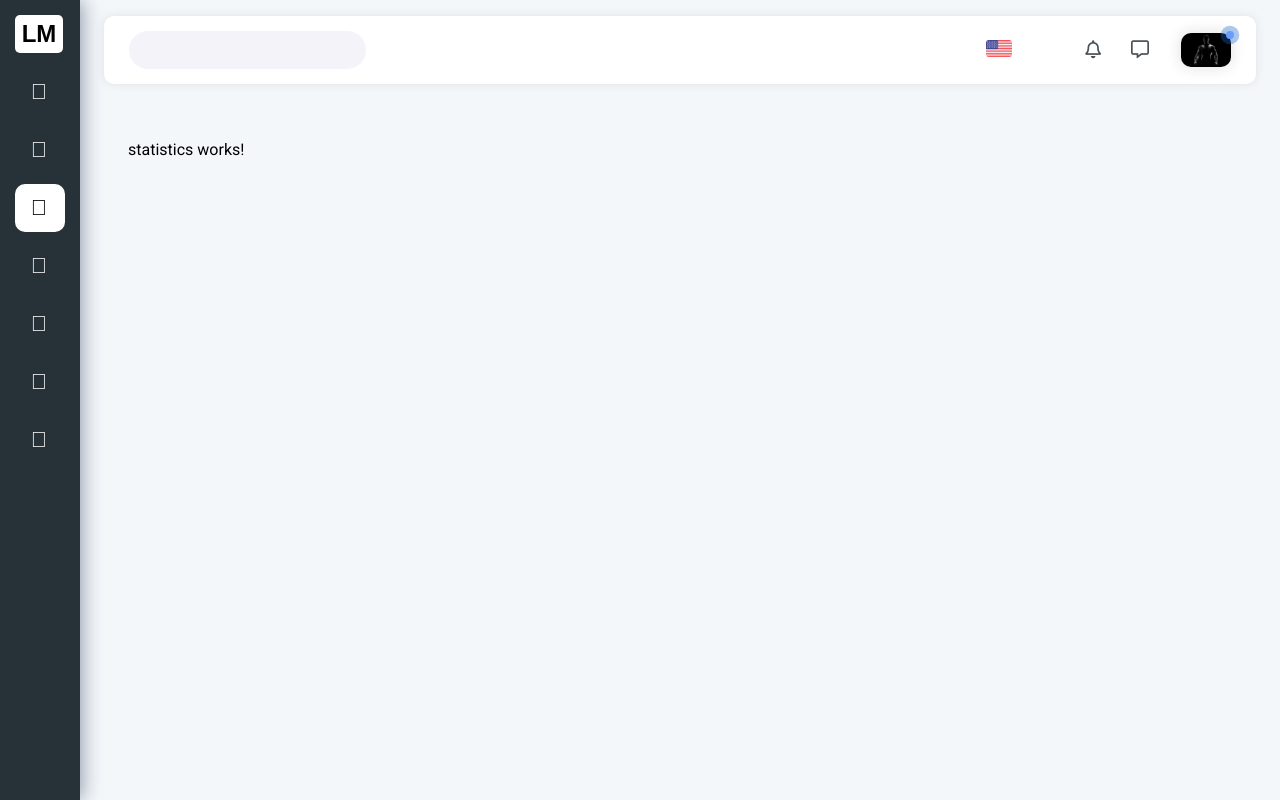
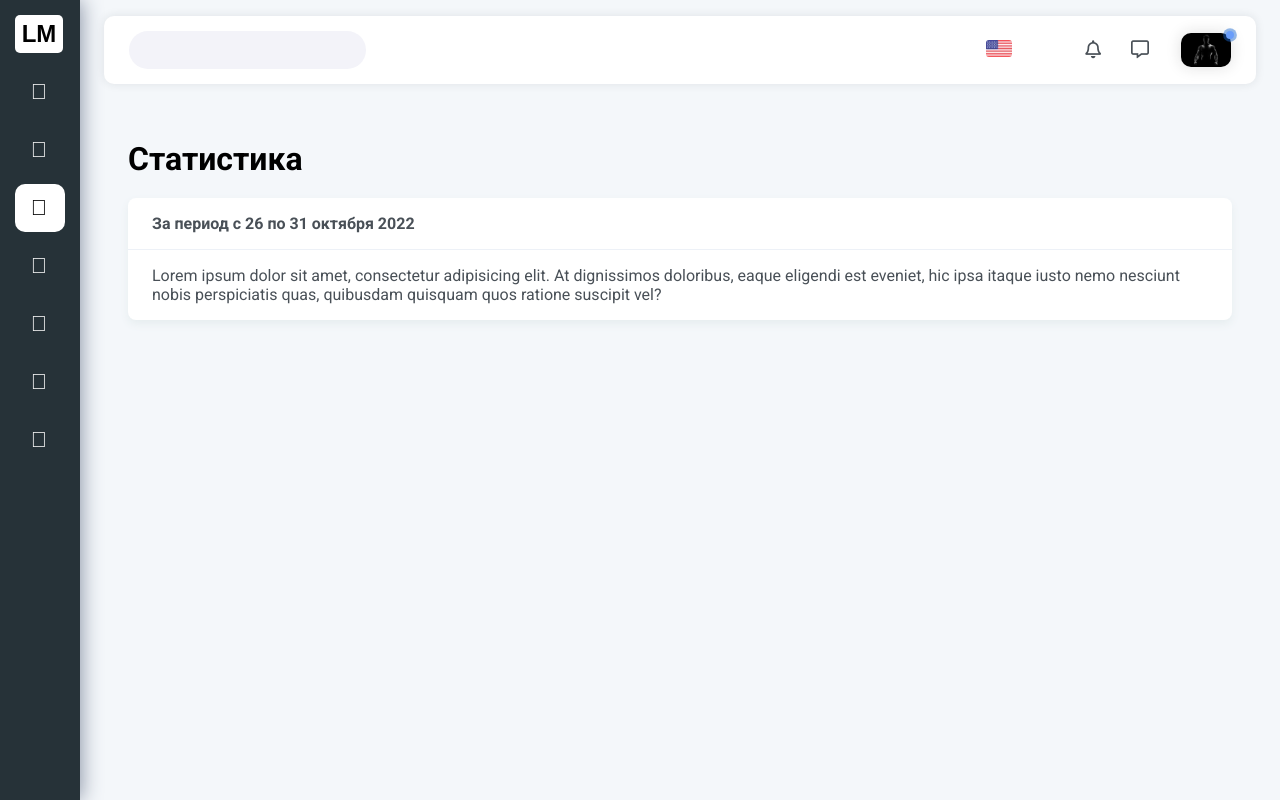
Before and after one commit to Saveliy199757/pet-project-life-maneger, an Angular app: page /statistics in a window 1280 px wide. Built offline with nearby package versions, Linux system fonts and the light colour scheme.

Commit message:
use pipe dates-interval

```diff
--- a/src/app/app.module.ts
+++ b/src/app/app.module.ts
@@ -16,6 +16,7 @@ import { HeaderComponent } from './components/header/header.component';
 import { CdkMenuModule } from "@angular/cdk/menu";
 import { OverlayModule } from "@angular/cdk/overlay";
 import { DirectiveModule } from "./directives/directives.module";
+import {PipesModule} from "./pipes/pipes.module";
 
 @NgModule({
   declarations: [
@@ -36,7 +37,8 @@ import { DirectiveModule } from "./directives/directives.module";
     AppRoutingModule,
     OverlayModule,
     CdkMenuModule,
-    DirectiveModule
+    DirectiveModule,
+    PipesModule
   ],
   providers: [],
   bootstrap: [AppComponent]
--- a/src/app/components/statistics/statistics.component.html
+++ b/src/app/components/statistics/statistics.component.html
@@ -1 +1,7 @@
-<p>statistics works!</p>
+<h1>Статистика</h1>
+<div class="card">
+  <div class="card-head">За период {{statisticDateFrom | datesInterval: statisticDateTo : true : true}}</div>
+  <div class="card-body">
+    Lorem ipsum dolor sit amet, consectetur adipisicing elit. At dignissimos doloribus, eaque eligendi est eveniet, hic ipsa itaque iusto nemo nesciunt nobis perspiciatis quas, quibusdam quisquam quos ratione suscipit vel?
+  </div>
+</div>
--- a/src/app/components/statistics/statistics.component.ts
+++ b/src/app/components/statistics/statistics.component.ts
@@ -7,9 +7,14 @@ import { Component, OnInit } from '@angular/core';
 })
 export class StatisticsComponent implements OnInit {
 
+  statisticDateFrom: Date = new Date()
+  statisticDateTo: Date = new Date()
+
   constructor() { }
 
   ngOnInit(): void {
+    this.statisticDateFrom.setDate(this.statisticDateFrom.getDate() - 5).toLocaleString()
+    this.statisticDateTo.toLocaleDateString()
   }
 
 }
```
